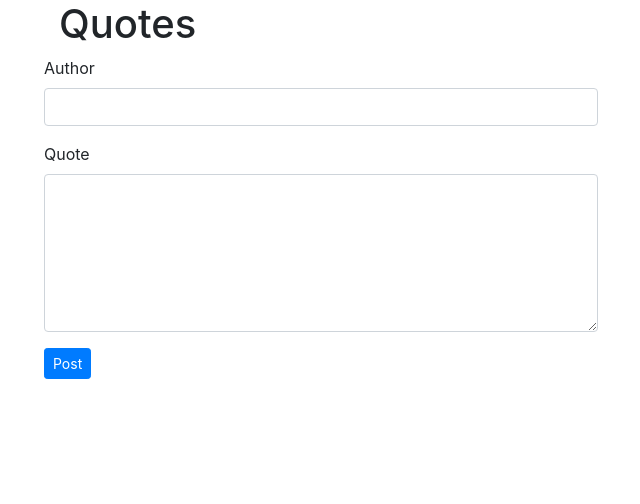
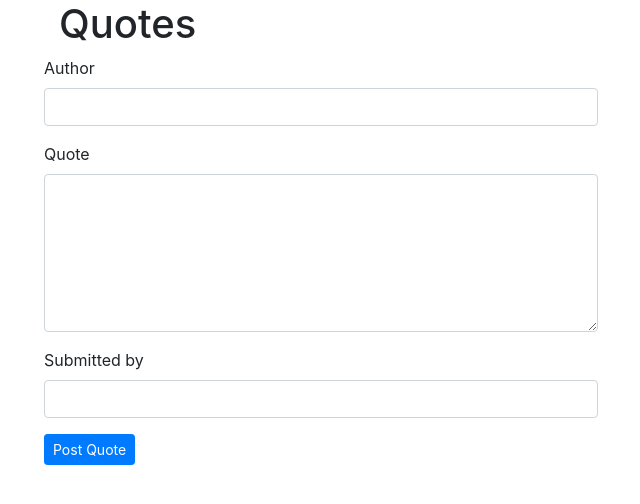
Before and after one commit to ArundaVictor/quotes, an Angular app: page / in a window 1280 px wide. Shown: the top 504 px of the page, without its empty margins (26-666 px from the left). Built offline with nearby package versions, Linux system fonts and the light colour scheme.

Commit message:
add new changes

```diff
--- a/src/app/quote-form/quote-form.component.html
+++ b/src/app/quote-form/quote-form.component.html
@@ -1,23 +1,34 @@
-<div class="container-fluid">
+<div class="container">
+<h1>Quotes</h1>
     <div class="row">
+
+      <br>
         <form>
             <div class="form-group">
 
-                <label for="name">Name</label>
+                <label for="name">Author</label>
                 <input type="text" required class="form-control" id="name">
 
             </div>
             <div class="form-group">
 
-                <label for="description">Description</label>
-                <textarea class="form-control" id="description" rows="4" required></textarea>
+                <label for="description">Quote</label>
+                <textarea class="form-control" id="description" rows="6" cols="50" ></textarea>
 
             </div>
+
             <div class="form-group">
+
+                <label for="name">Submitted by</label>
+                <input type="text" required class="form-control" id="name">
+
+            </div>
+            <!-- <div class="form-group">
                 <label for="complete">Completion</label>
                 <input type='date' id="complete" required>
 
-            </div>
+            </div> -->
+            <button type="submit" class="btn btn-primary btn-sm">Post Quote</button>
         </form>
     </div>
 </div>
--- a/src/app/quotes/quotes.component.html
+++ b/src/app/quotes/quotes.component.html
@@ -6,7 +6,9 @@
 </div> -->
 
 
-<div class="container">
+
+
+<!-- <div class="container">
 <h1>Quotes</h1>
     <div class="row">
 
@@ -24,12 +26,21 @@
                 <textarea class="form-control" id="description" rows="6" cols="50" ></textarea>
 
             </div>
+
+            <div class="form-group">
+
+                <label for="name">Submitted by</label>
+                <input type="text" required class="form-control" id="name">
+
+            </div>
             <!-- <div class="form-group">
                 <label for="complete">Completion</label>
                 <input type='date' id="complete" required>
 
             </div> -->
-            <button type="submit" class="btn btn-primary btn-sm">Post</button>
+            <!-- <button type="submit" class="btn btn-primary btn-sm">Post</button>
         </form>
     </div>
-</div>
+</div> -->
+
+<app-quote-form></app-quote-form>
```
Also changed, not shown: src/assets/img/back.jpg (added), src/index.html (line endings or trailing spaces), 1 other file (tests, documents, lock files or other folders).
